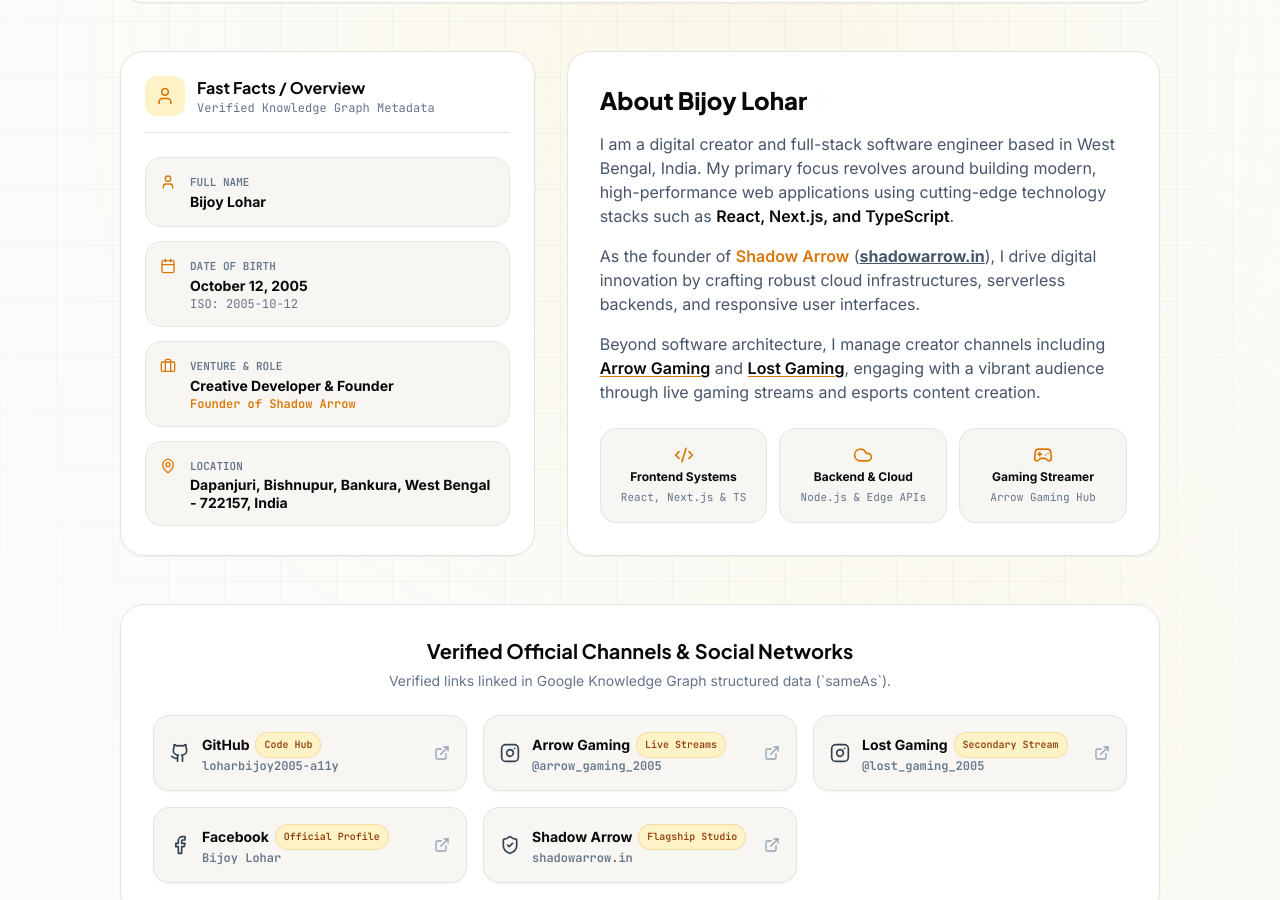
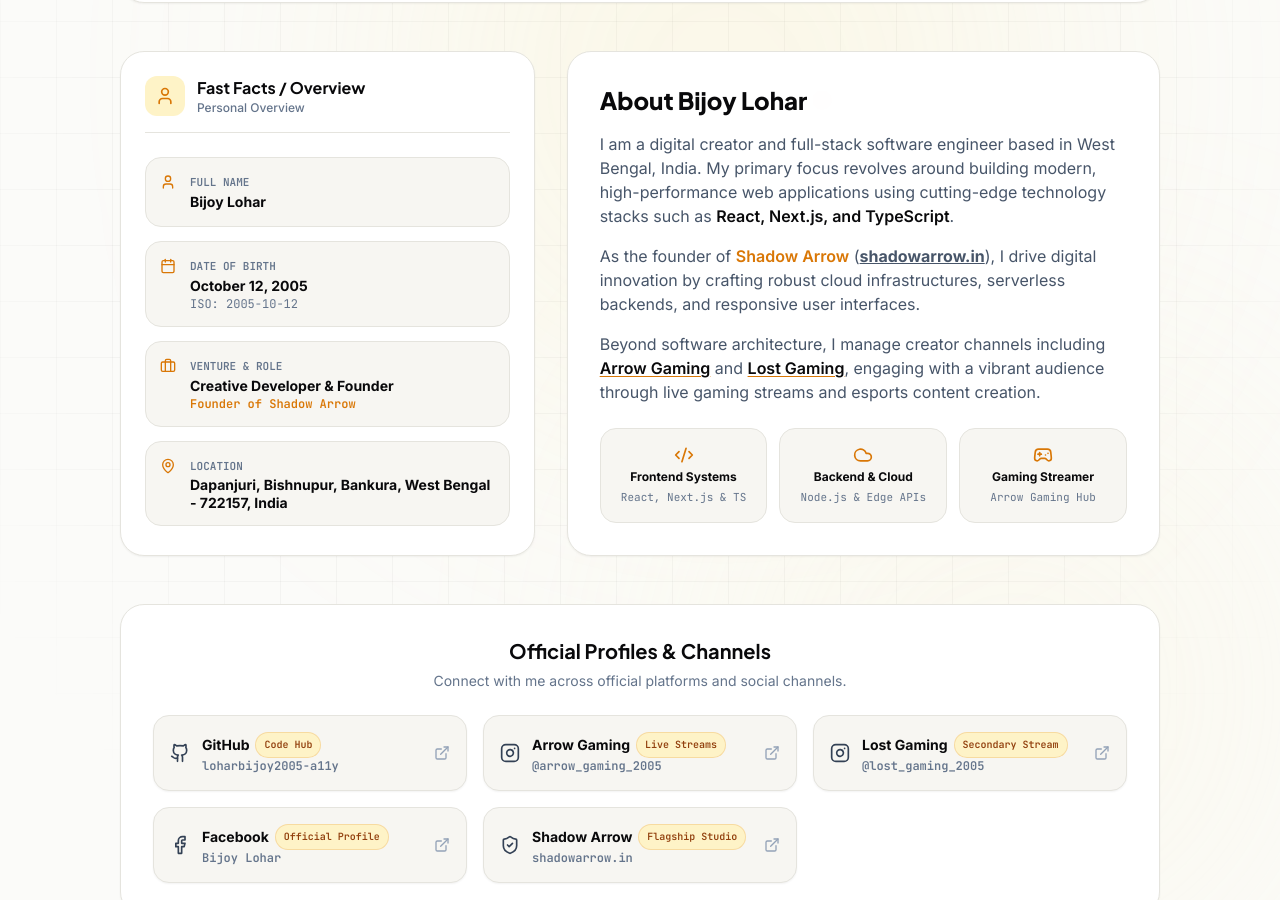
Before and after one commit to loharbijoy2005-a11y/BijoyLoharMain-PROT, a Next.js app: page / in a window 1280 px wide. Shown: the part 1654-2554 px from the top of the page. Built offline with nearby package versions, Linux system fonts and the light colour scheme.

Commit message:
refactor(ui): clean up user-facing text in AboutMe component

```diff
--- a/components/AboutMe.tsx
+++ b/components/AboutMe.tsx
@@ -390,7 +390,7 @@
               </div>
               <div>
                 <h2 className="font-heading text-base font-bold text-deepInk">Fast Facts / Overview</h2>
-                <p className="text-xs font-mono text-slate-500">Verified Knowledge Graph Metadata</p>
+                <p className="text-xs font-medium text-slate-500">Personal Overview</p>
               </div>
             </div>
 
@@ -515,9 +515,9 @@
           className="bg-studioCard border border-borderWarm rounded-3xl p-6 sm:p-8 shadow-sm space-y-6 text-center"
         >
           <div className="max-w-xl mx-auto space-y-1.5">
-            <h2 className="font-heading text-xl font-bold text-deepInk">Verified Official Channels & Social Networks</h2>
+            <h2 className="font-heading text-xl font-bold text-deepInk">Official Profiles & Channels</h2>
             <p className="text-xs sm:text-sm text-slate-500">
-              Verified links linked in Google Knowledge Graph structured data (`sameAs`).
+              Connect with me across official platforms and social channels.
             </p>
           </div>
 
```
